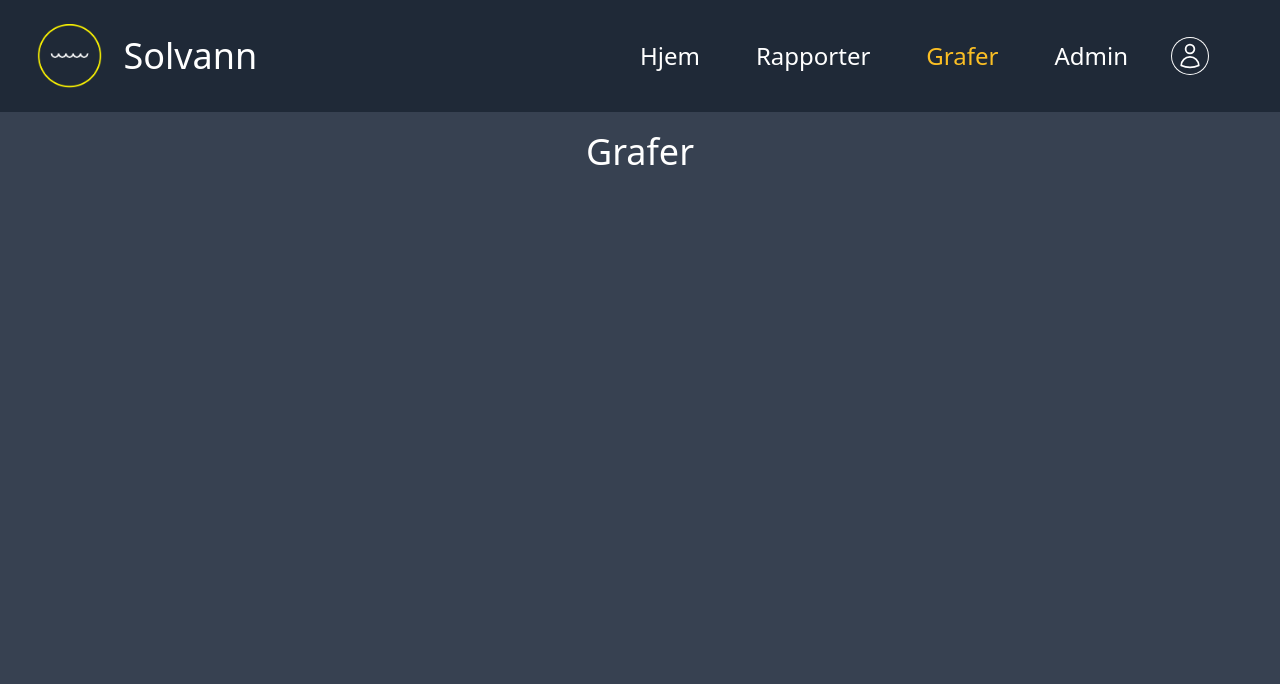
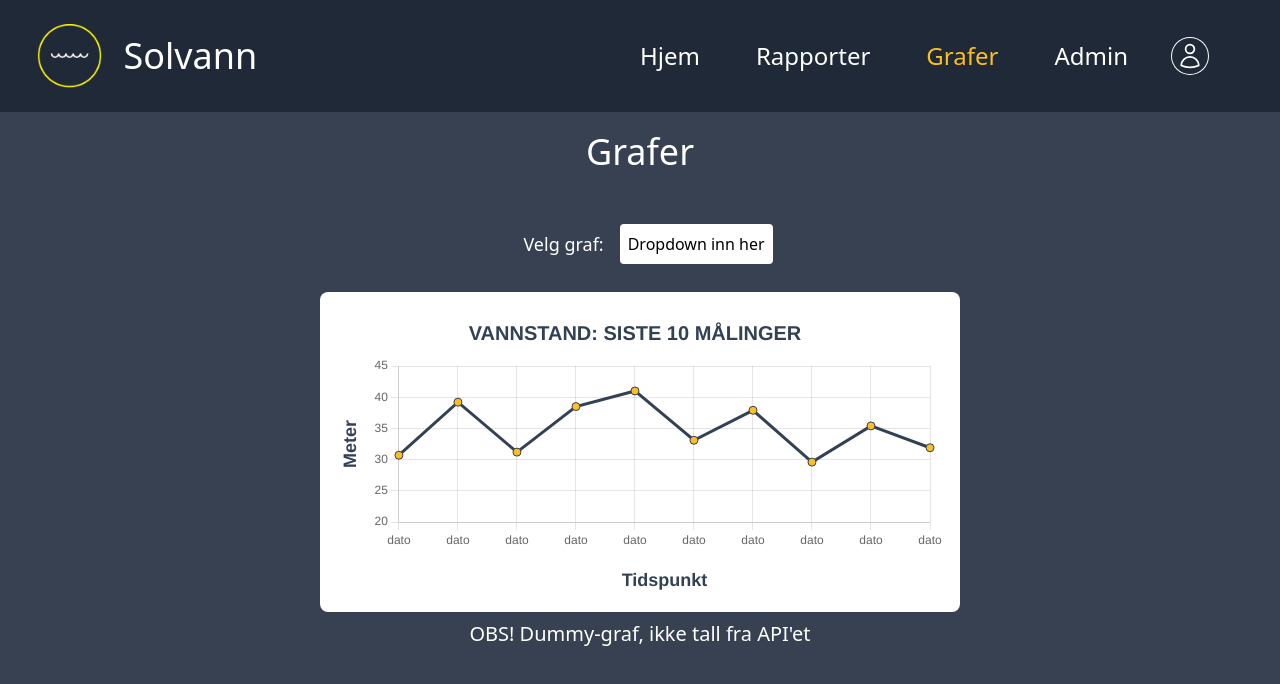
Before and after one commit to HaavGa/APP2000_Gruppe02_Solvann, a React (Vite) app in the folder client/: page /grafer in a window 1280 px wide. Shown: the top 684 px of the page. Built offline with nearby package versions, Linux system fonts and the light colour scheme; no server answers; what yup-password would draw is missing.

Commit message:
added dummy graph for waterlevels

```diff
--- a/client/package.json
+++ b/client/package.json
@@ -7,12 +7,17 @@
     "preview": "vite preview"
   },
   "dependencies": {
+    "@fortawesome/fontawesome-svg-core": "^6.4.0",
+    "@fortawesome/free-solid-svg-icons": "^6.4.0",
+    "@fortawesome/react-fontawesome": "^0.2.0",
     "@heroicons/react": "^2.0.17",
     "autoprefixer": "^10.4.8",
     "axios": "^1.3.3",
+    "chart.js": "^4.2.1",
     "formik": "^2.0.7",
     "postcss": "^8.4.16",
     "react": "^18.2.0",
+    "react-chartjs-2": "^5.2.0",
     "react-dom": "^18.2.0",
     "react-router-dom": "^6.9.0",
     "yup": "^1.0.0",
--- /dev/null
+++ b/client/src/components/charts/WaterChart.jsx
@@ -0,0 +1,155 @@
+import React, { useEffect, useState } from 'react';
+import Axios from "axios";
+import {
+  Chart as ChartJS,
+  CategoryScale,
+  LinearScale,
+  PointElement,
+  LineElement,
+  Title,
+  Tooltip,
+  Legend,
+} from 'chart.js';
+import { Line } from 'react-chartjs-2';
+
+ChartJS.register(
+  CategoryScale,
+  LinearScale,
+  PointElement,
+  LineElement,
+  Title,
+  Tooltip,
+  Legend
+);
+
+const WaterChart = () => {
+
+  const labels = [
+    "dato",
+    "dato",
+    "dato",
+    "dato",
+    "dato",
+    "dato",
+    "dato",
+    "dato",
+    "dato",
+    "dato",
+  ];
+
+  const [chartData, setChartData] = useState({
+    labels,
+    datasets: [
+      {
+        label: "Meter",
+        data: [30.7, 39.2, 31.2, 38.5, 41.0, 33.1, 37.9, 29.6, 35.4, 31.9],
+        borderColor: "#334155",
+        backgroundColor: "#fbbf24",
+      },
+    ],
+  });
+
+  useEffect(() => {
+    const fetchData= async()=> {
+      const waterData = await Axios.get("https://solvann.azurewebsites.net/api/WaterInflux/all")
+      setChartData({
+        labels,
+        datasets: [
+          {
+            label: "Meter",
+            data: [30.7, 39.2, 31.2, 38.5, 41.0, 33.1, 37.9, 29.6, 35.4, 31.9], //funker ikke med waterData.data
+            borderColor: "#334155",
+            backgroundColor: "#fbbf24",
+          },
+        ],
+      });
+    }
+    fetchData();
+  }, []);
+
+  return (
+    <div className="mx-auto mt-8 flex h-auto w-2/4 justify-center rounded-lg bg-white">
+      <Line options={styling} data={chartData} />
+    </div>
+  );
+};
+
+const styling = {
+  responsive: true,
+  pointRadius: 4,
+  // tension: 0.4,  //avgjør hvor skarpt grafen snur
+  layout: {
+    padding: {
+      top: 20,
+      bottom: 20,
+      left: 20,
+      right: 30,
+    },
+  },
+  plugins: {
+    legend: {
+      display: false,
+      // position: "top",
+    },
+    title: {
+      display: true,
+      text: "VANNSTAND: SISTE 10 MÅLINGER",
+      color: "#334155",
+      font: {
+        size: 20,
+      },
+      padding: {
+        bottom: 20,
+        top: 10,
+      },
+    },
+  },
+  scales: {
+    x: {
+      display: true,
+      // ticks: {
+      //   font: {
+      //     size: 14,
+      //     weight: 'bold',
+      //   },
+      // },
+      title: {
+        display: true,
+        text: "Tidspunkt",
+        color: "#334155",
+        font: {
+          size: 18,
+          weight: 'bold',
+          lineHeight: 1.2,
+        },
+        padding: { top: 20, left: 0, right: 0, bottom: 0 },
+      },
+    },
+    y: {
+      display: true,
+      // ticks: {
+      //   font: {
+      //     size: 14,
+      //     weight: 'bold',
+      //   },
+      // },
+      min: 20,
+      max: 45,
+      title: {
+        display: true,
+        text: "Meter",
+        color: "#334155",
+        font: {
+          size: 18,
+          weight: 'bold',
+        },
+        padding: { top: 0, left: 0, right: 0, bottom: 10 },
+      },
+    },
+  },
+};
+
+
+
+
+export default WaterChart;
--- a/client/src/routes/grafer.jsx
+++ b/client/src/routes/grafer.jsx
@@ -1,8 +1,17 @@
+import WaterChart from "../components/charts/WaterChart";
 
 const Grafer = () => {
   return (
     <div className="h-screen bg-gray-700 py-5 text-center text-white">
       <h1 className="text-4xl">Grafer</h1>
+      <div className="mt-14 h-8 items-center flex flex-row justify-center">
+        <p className="px-4 text-lg">Velg graf:</p>
+        <button className="bg-white text-black p-2 rounded">
+          Dropdown inn her
+        </button>
+      </div>
+      <WaterChart />
+      <h2 className="mt-2 mb-2 text-xl">OBS! Dummy-graf, ikke tall fra API'et</h2>
     </div>
   );
 };
```
Also changed, not shown: 1 other file (tests, documents, lock files or other folders).
